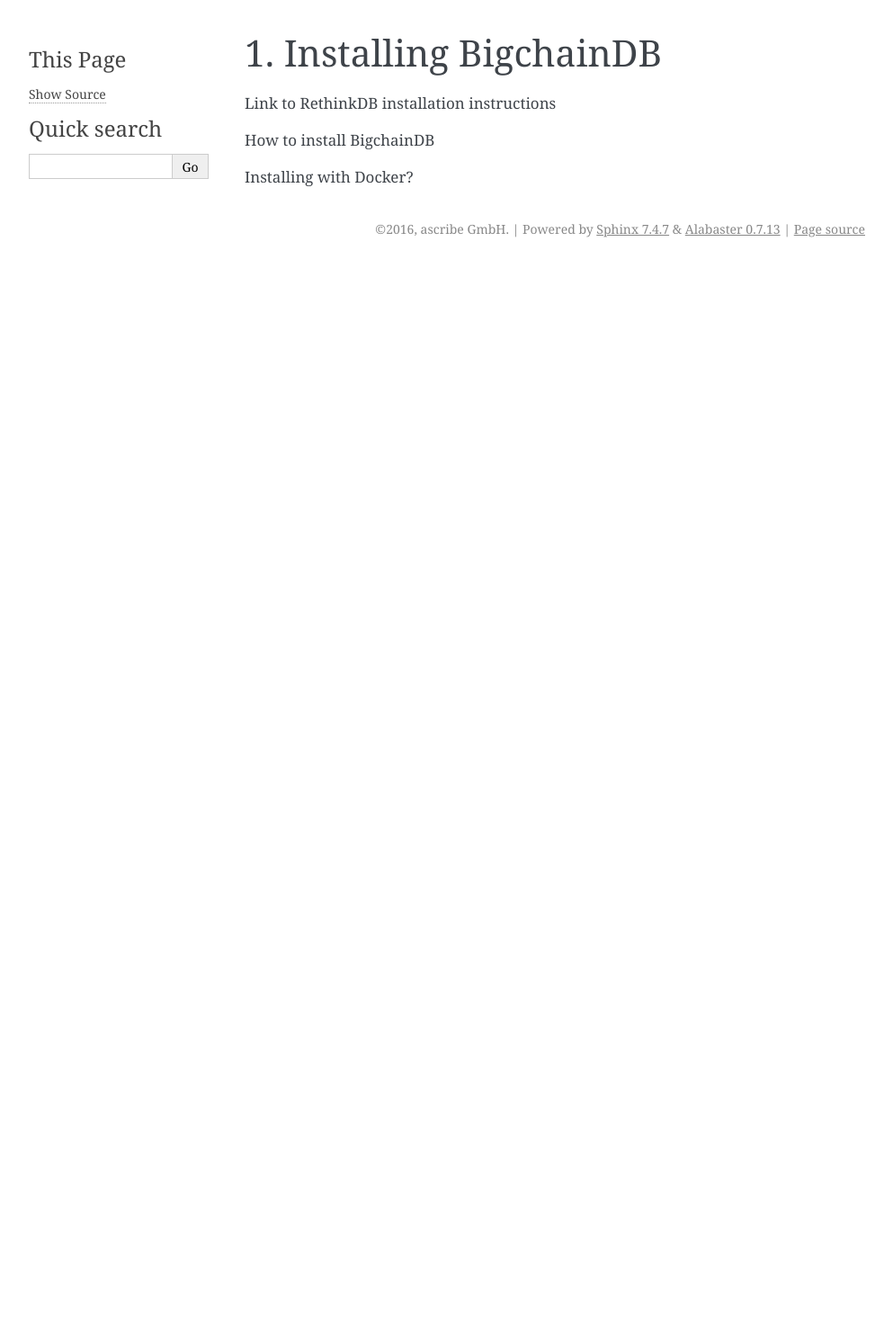
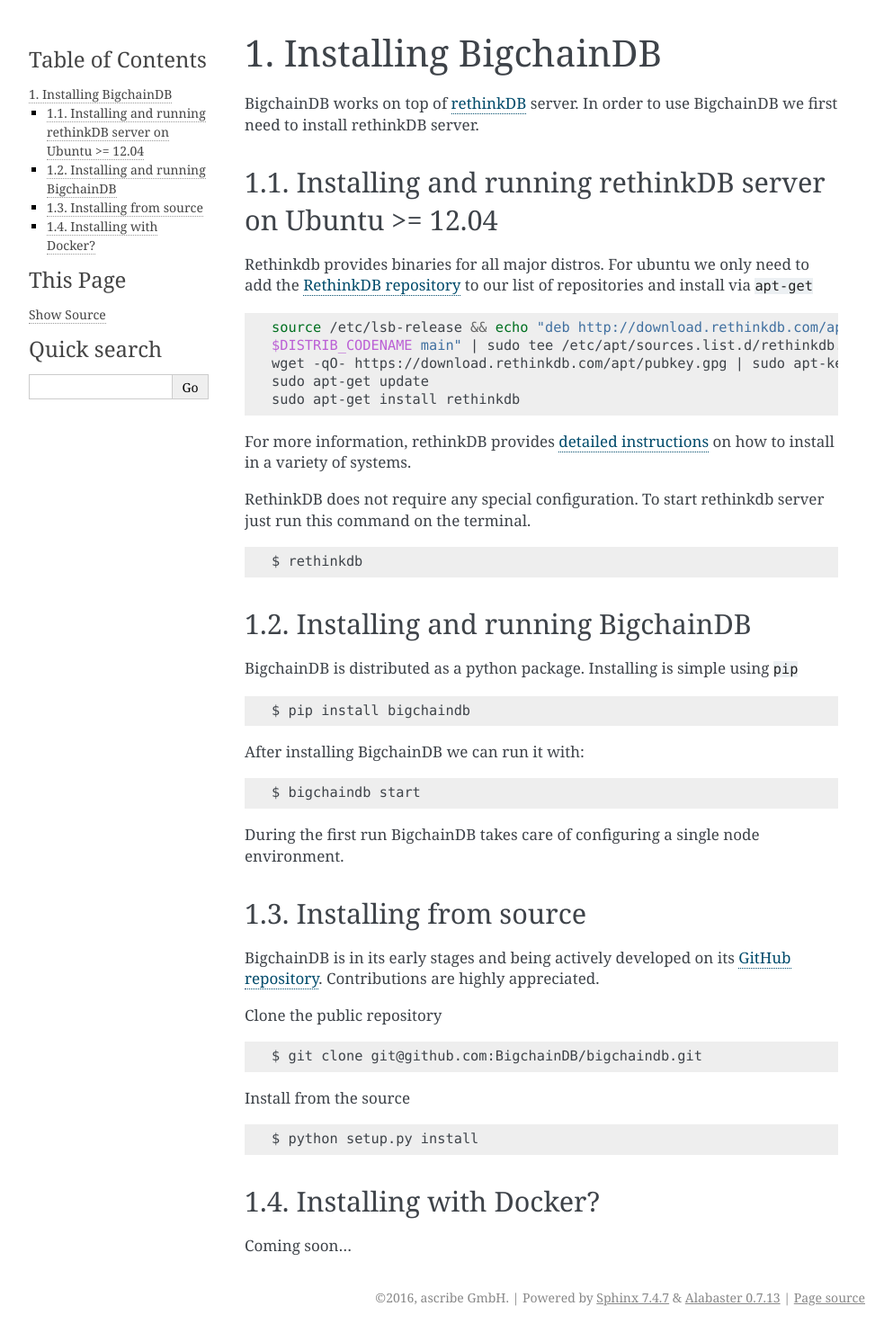
Before and after one commit to thematerials-network/bigchaindb-node, a Sphinx documentation site: the page built from bigchaindb/docs/source/installing.md, in a window 1280 px wide. Shown: the whole page at 90% size, without its empty margins (148-1141 px from the left). Built offline with Sphinx 7.4.7, drawn with Linux system fonts in a browser that asks for light colours; before the commit the page ends 900 px from its top, so only the background shows below that.

Commit message:
Install instructions for bigchain

````diff
--- a/bigchaindb/docs/source/installing.md
+++ b/bigchaindb/docs/source/installing.md
@@ -1,7 +1,64 @@
 # Installing BigchainDB
 
-Link to RethinkDB installation instructions
+BigchainDB works on top of [rethinkDB](http://rethinkdb.com/) server. In order to use
+BigchainDB we first need to install rethinkDB server.
 
-How to install BigchainDB
+##### Installing and running rethinkDB server on Ubuntu >= 12.04
 
-Installing with Docker?
+Rethinkdb provides binaries for all major distros. For ubuntu we only need to
+add the [RethinkDB repository](http://download.rethinkdb.com/apt/) to our list
+of repositories and install via `apt-get`
+
+```shell
+source /etc/lsb-release && echo "deb http://download.rethinkdb.com/apt
+$DISTRIB_CODENAME main" | sudo tee /etc/apt/sources.list.d/rethinkdb.list
+wget -qO- https://download.rethinkdb.com/apt/pubkey.gpg | sudo apt-key add -
+sudo apt-get update
+sudo apt-get install rethinkdb
+```
+
+For more information, rethinkDB provides [detailed
+instructions](http://rethinkdb.com/docs/install/) on how to install in a variety
+of systems.
+
+RethinkDB does not require any special configuration. To start rethinkdb server
+just run this command on the terminal.
+
+```shell
+$ rethinkdb
+```
+
+##### Installing and running BigchainDB
+BigchainDB is distributed as a python package. Installing is simple using `pip`
+
+```shell
+$ pip install bigchaindb
+```
+
+After installing BigchainDB we can run it with:
+
+```shell
+$ bigchaindb start
+```
+
+During the first run BigchainDB takes care of configuring a single node
+environment.
+
+##### Installing from source
+
+BigchainDB is in its early stages and being actively developed on its [GitHub
+repository](https://github.com/BigchainDB/bigchaindb). Contributions are highly
+appreciated.
+
+Clone the public repository
+```shell
+$ git clone git@github.com:BigchainDB/bigchaindb.git
+```
+
+Install from the source
+```shell
+$ python setup.py install
+```
+
+##### Installing with Docker?
+Coming soon...
--- a/bigchaindb/docs/source/the-bigchain-class.rst
+++ b/bigchaindb/docs/source/the-bigchain-class.rst
@@ -4,7 +4,7 @@ The Bigchain Class
 
 The Bigchain class is the top-level API for BigchainDB. If you want to create and initialize a BigchainDB database, you create a Bigchain instance (object). Then you can use its various methods to create transactions, write transactions (to the object/database), read transactions, etc.
 
-.. autoclass:: bigchain.Bigchain
+.. autoclass:: bigchaindb.Bigchain
    :members:
 
-   .. automethod:: bigchain.core.Bigchain.__init__
+   .. automethod:: bigchaindb.core.Bigchain.__init__
````
